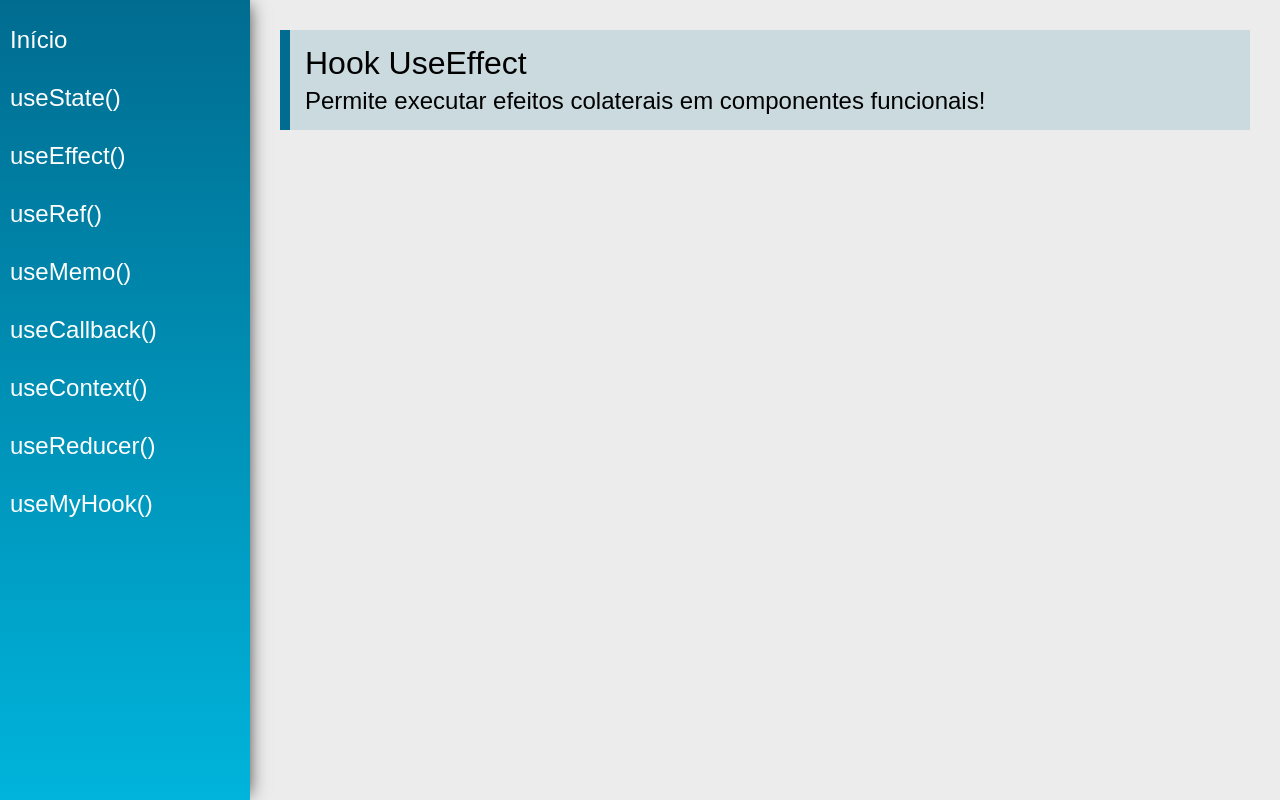
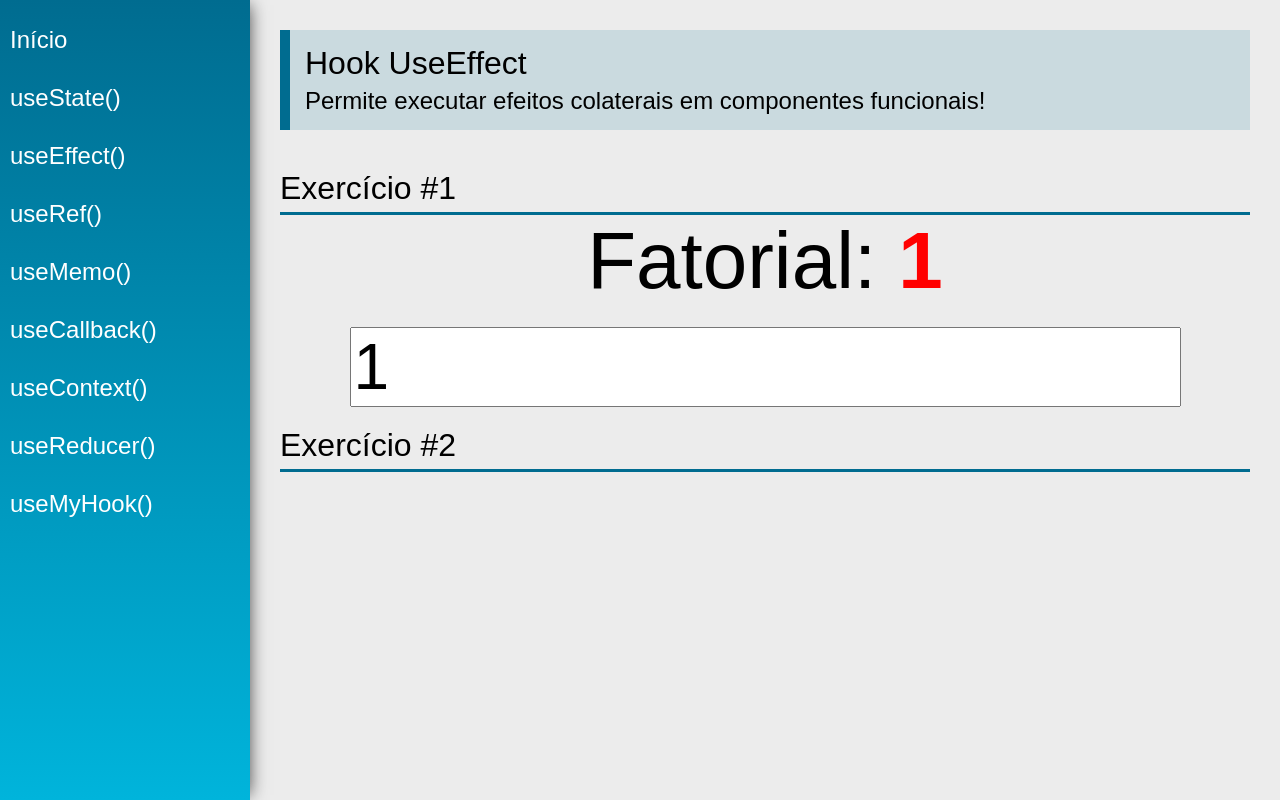
Before and after one commit to mbpfilho/hooks, a React (Create React App) app: page /useEffect in a window 1280 px wide. Built offline with nearby package versions, Linux system fonts and the light colour scheme.

Commit message:
useEffect 1

```diff
--- a/src/views/examples/UseEffect.jsx
+++ b/src/views/examples/UseEffect.jsx
@@ -1,13 +1,39 @@
-import React from 'react'
+import React, {useEffect, useState} from 'react'
 import PageTitle from '../../components/layout/PageTitle'
+import SectionTitle from '../../components/layout/SectionTitle'
+
+function calcFatorial(n){
+    if(n<0)return -1
+    if(n==0)return 1
+    return calcFatorial(n-1)*n
+}
 
 const UseEffect = (props) => {
+    const [getNumber,setNumber]=useState(1)
+    const [getFatorial,setFatorial]=useState(1)
+
+    useEffect(function(){
+        setFatorial(calcFatorial(getNumber))
+    },[getNumber])
+
     return (
         <div className="UseEffect">
             <PageTitle
                 title="Hook UseEffect"
                 subtitle="Permite executar efeitos colaterais em componentes funcionais!"
             />
+            <SectionTitle title="Exercício #1"></SectionTitle>
+            <div className="center">
+                <div>
+                    <span className="text">Fatorial: </span>
+                    <span className="text red">{getFatorial==-1?"Não existe!":getFatorial}</span>
+                </div>
+                <input type="number" className="input" value={getNumber} onChange={e=>setNumber(e.target.value)} />
+            </div>
+            <SectionTitle title="Exercício #2"></SectionTitle>
+            <div className="center">
+
+            </div>
         </div>
     )
 }
```
